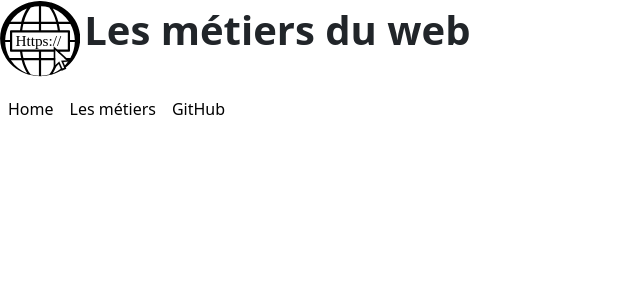
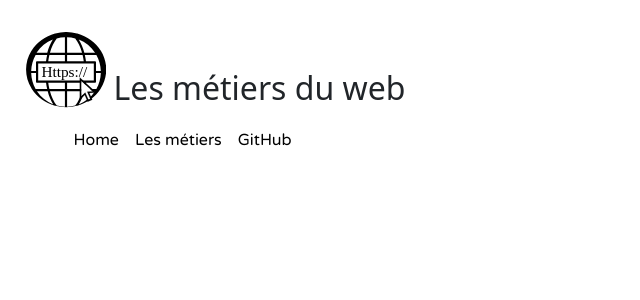
Before and after one commit to Fire-Owl/herve-gael, a PHP site: page /pages/ in a window 1280 px wide. Shown: the top 300 px of the page, without its empty margins (0-640 px from the left). Run offline with PHP 8.4, Linux system fonts and the light colour scheme; some libraries are stand-ins or nearby versions.

Commit message:
nav update

```diff
--- a/assets/styles/nav.css
+++ b/assets/styles/nav.css
@@ -1,36 +1,26 @@
+body {
+    margin-right: 2vw;
+    margin-left: 2vw;
+    margin-top: 4vh;
+}
+
+#navbarCollapse {
+    margin-left: 2.5rem;
+}
+
+#title {
+    position: absolute;
+    margin-top: 2rem;
+    margin-left: 0.5rem;
+}
+
 .nav-link {
     color: black !important;
+    font-family: "Varela round", sans-serif;
+    border-radius: 10px;
 }
 
 .nav-link:hover {
-    color: white;
+    color: white !important;
     background-color: #f5822e;
 }
-.nv-dropdown-bs4 .dropdown-toggle, .nv-dropdown-bs4 .dropdown-menu a {
-    cursor: pointer;
-}
-
-.nv-dropdown-bs4 .dropdown-item.active, .nv-dropdown-bs4 .dropdown-item:active {
-    color: inherit;
-    text-decoration: none;
-    background-color: inherit;
-}
-
-.nv-dropdown-bs4 .dropdown-item:focus, .nv-dropdown-bs4 .dropdown-item:hover {
-    color: #16181b;
-    text-decoration: none;
-    background-color: #f8f9fa;
-}
-
-@media (min-width: 767px) {
-    .nv-dropdown-bs4 .dropdown-toggle:not(.nav-link)::after {
-        display: inline-block;
-        width: 0;
-        height: 0;
-        margin-left: .5em;
-        vertical-align: 0;
-        border-bottom: .3em solid transparent;
-        border-top: .3em solid transparent;
-        border-left: .3em solid;
-    }
-}
--- a/includes/header.php
+++ b/includes/header.php
@@ -14,7 +14,7 @@
 
 <body>
     <img src="../assets/images/logo.svg" id="logo" alt="logo">
-    <span class="fs-1 fw-bold">Les métiers du web</span>
+    <span class="fs-2" id="title">Les métiers du web</span>
     <div class="navbar navbar-expand-md navbar-light mb-4" role="navigation">
         <button class="navbar-toggler" type="button" data-toggle="collapse" data-target="#navbarCollapse"
             aria-controls="navbarCollapse" aria-expanded="false" aria-label="Toggle navigation">
@@ -34,8 +34,3 @@
             </ul>
         </div>
     </div>
-    <script>
-    $('.navbar').navbarDropdown({
-        trigger: 'mouseover'
-    });
-    </script>
```
